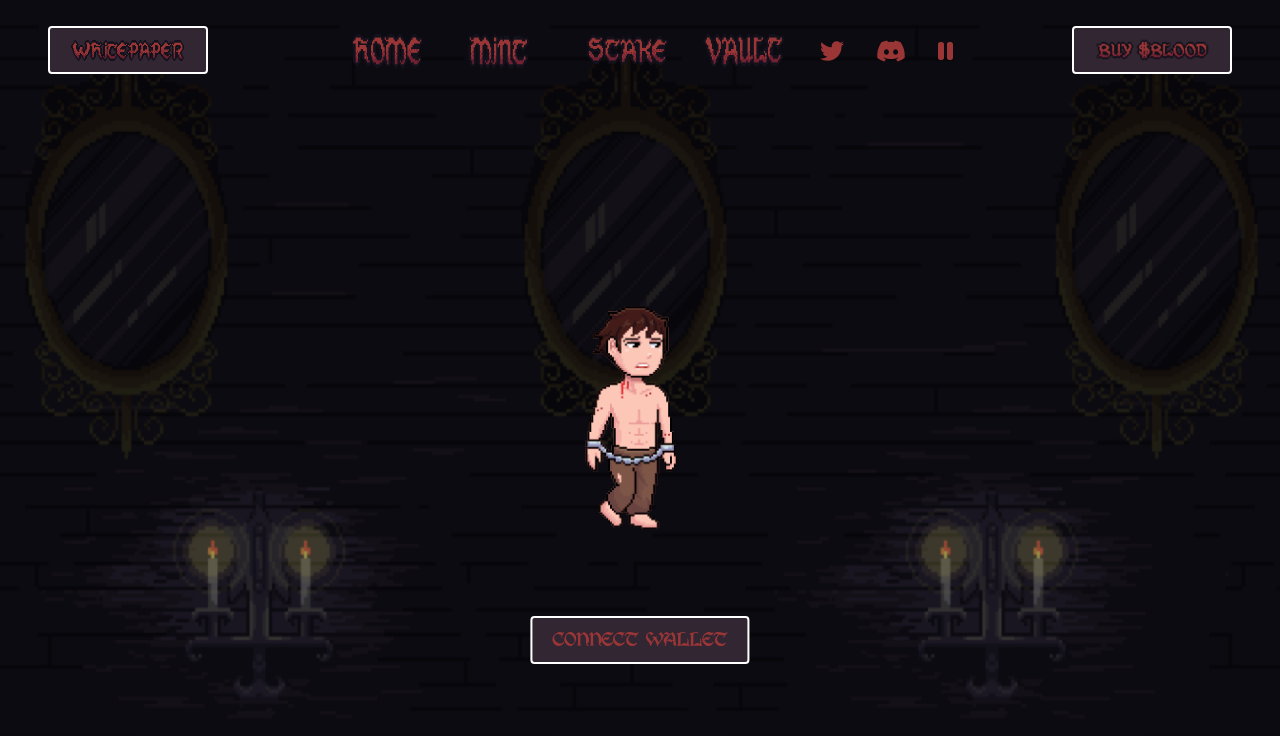
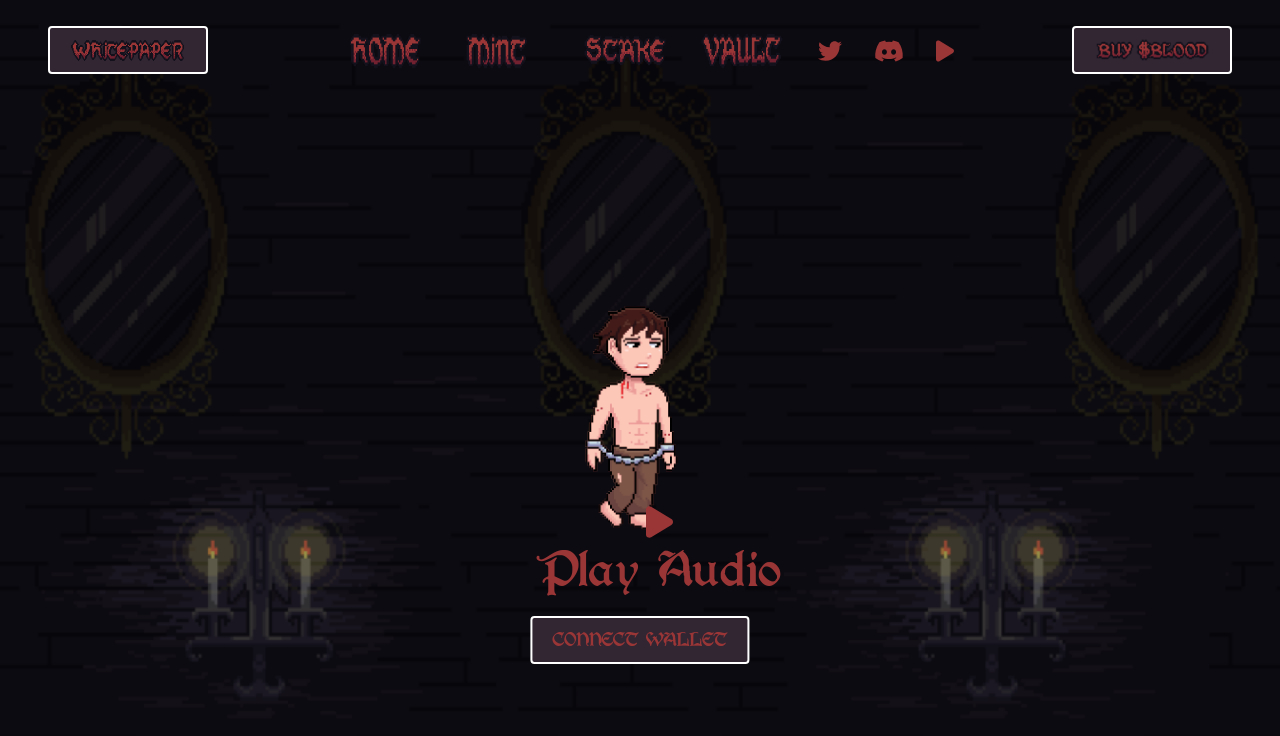
Before and after one commit to ebryan9/stranger-creatures, a React (Create React App) app: page /game in a window 1280 px wide. Shown: the top 736 px of the page. Built offline with nearby package versions, Linux system fonts and the light colour scheme.

Commit message:
Add Audio Buttons

```diff
--- a/src/App.tsx
+++ b/src/App.tsx
@@ -1,5 +1,5 @@
 import React from 'react';
-import { Route, Routes } from 'react-router-dom';
+import { Link, Route, Routes, useLocation } from 'react-router-dom';
 
 import Home from './components/home/Home';
 import Game from './components/game/Game';
@@ -7,22 +7,39 @@ import Mint from './components/mint/Mint';
 import Stake from './components/stake/Stake';
 import Whitepaper from './components/whitepaper/Whitepaper';
 import Vault from './components/vault/Vault';
-import Landing from './components/landing/Landing';
+import LandingPlayButton from './components/common/LandingPlayButton';
 
-// import { AudioContext } from "./state/AudioContext";
-
-// import audio from './assets/audio/loops_strange.mp3';
-// import audioLanding from './assets/audio/loops_strange.mp3';
+import enter from './assets/img/enter-the-castle.png';
+import SiteBg from './components/common/SiteBg/SiteBg';
 
 
 function App() {
-
+  const location = useLocation();
+  const hideBtn =
+    location.pathname.includes("/home") ||
+    location.pathname.includes("/mint") ||
+    location.pathname.includes("/stake") ||
+    location.pathname.includes("/vault") ||
+    location.pathname.includes("/whitepaper") ? null : <LandingPlayButton />;
 
   return (
     <>
-      <Landing />
+    <div className="container">
+      <div className="row">
+        <SiteBg />
+
+        <div>
+          <Link to="/home">
+            <img src={enter} className="centered" alt="Enter the Castle" style={{maxWidth: "450px", maxHeight: "450px" }} />
+          </Link>
+
+        </div>
+      </div>
+
+      {hideBtn}
+
+    </div>
       <Routes>
-          <Route path="/" element={<Landing />} />
           <Route path="/home" element={<Home />} />
           <Route path="/game" element={<Game />} />
           <Route path="/mint" element={<Mint />} />
--- /dev/null
+++ b/src/components/common/LandingPlayButton.tsx
@@ -0,0 +1,49 @@
+import React, { useRef, useState } from 'react';
+import { FontAwesomeIcon } from '@fortawesome/react-fontawesome';
+import { faPlay, faPause } from '@fortawesome/free-solid-svg-icons'
+
+import audio from '../../assets/audio/start_strange.mp3';
+
+
+function LandingPlayButton() {
+
+    const audioRef = useRef(new Audio(audio));
+    const [playing, setPlaying] = useState(false);
+
+    const play = () => {
+      setPlaying(true);
+      audioRef.current.play()
+    };
+
+    const pause = () => {
+      setPlaying(false);
+      audioRef.current.pause();
+    };
+
+    return (
+        <>
+            <div className="row mt-5 landing-btn-container">
+                <div className="col-md-3 mx-auto text-center">
+                <button
+                        onClick={playing ? pause : play}
+                        className="btn"
+                        style={{position: "relative", width: "300px", margin: "450px auto 0", border: "none", backgroundColor: "transparent", color: "#9b3637",fontSize: "36px", zIndex: "20"}}>
+                        {playing
+                            ? <FontAwesomeIcon icon={faPause} className="bi d-block mx-auto mb-1" width="24" height="24" />
+                            : <FontAwesomeIcon icon={faPlay} className="bi d-block mx-auto mb-1" width="24" height="24" />
+                        }
+                        {playing
+                            ? "Pause Audio"
+                            : "Play Audio"
+                        }
+
+
+                </button>
+
+                </div>
+            </div>
+        </>
+    );
+}
+
+export default LandingPlayButton;
--- a/src/components/common/PlayButton.tsx
+++ b/src/components/common/PlayButton.tsx
@@ -1,56 +1,32 @@
-import React, { useRef, useEffect, useState, useCallback } from 'react';
+import React, { useRef, useState } from 'react';
 import { FontAwesomeIcon } from '@fortawesome/react-fontawesome';
 import { faPlay, faPause } from '@fortawesome/free-solid-svg-icons'
 
 import audio from '../../assets/audio/loops_strange.mp3';
-import { useLocation } from 'react-router-dom';
 
 
 function PlayButton() {
 
     const audioRef = useRef(new Audio(audio));
-    const [playing, setPlaying] = useState(true);
+    const [playing, setPlaying] = useState(false);
 
-    const currentWindow: any = useRef(null);
-    const location = useLocation();
+    const play = () => {
+      setPlaying(true);
+      audioRef.current.play()
+    };
 
-    const playPause = () => setPlaying(!playing);
-
-    const linkHandler = useCallback(() => {
-
-        const url = location.pathname;
-        currentWindow.current = window.location.href=`${url}`;
-        setPlaying(false);
-
-    }, [location.pathname]);
-
-    useEffect(() => {
-        playing ? audioRef.current.play() : audioRef.current.pause();
-      },
-      [playing]
-    );
-
-    useEffect(() => {
-
-        let audio = audioRef.current;
-
-        audio.addEventListener('ended', linkHandler);
-        return () => {
-          audio.removeEventListener('ended', linkHandler);
-
-          if (currentWindow && currentWindow.current) {
-              audio.pause();
-          }
-        };
-      }, [linkHandler]);
+    const pause = () => {
+      setPlaying(false);
+      audioRef.current.pause();
+    };
 
     return (
         <>
             <button
-                onClick={playPause}
+                onClick={playing ? pause : play}
                 className="nav-link px-3 link-secondary"
                 style={{border: "none", backgroundColor: "transparent", color: "#9b3637", marginTop: "9px", fontSize: "24px"}}>
-                {playing
+                 {playing
                     ? <FontAwesomeIcon icon={faPause} className="bi d-block mx-auto mb-1" width="24" height="24" />
                     : <FontAwesomeIcon icon={faPlay} className="bi d-block mx-auto mb-1" width="24" height="24" />
                 }
--- a/src/components/common/header/Header.tsx
+++ b/src/components/common/header/Header.tsx
@@ -1,19 +1,13 @@
-import React, { useRef, useEffect, useState } from 'react';
+import React from 'react';
 import { FontAwesomeIcon } from '@fortawesome/react-fontawesome';
 import { faTwitter, faDiscord } from '@fortawesome/free-brands-svg-icons';
-import { Link, useLocation } from 'react-router-dom';
+import { Link } from 'react-router-dom';
 import PlayButton from '../PlayButton';
 import whitepaper from '../../../assets/img/titles/whitepaper.png';
 import buy from '../../../assets/img/titles/buyblood.png';
 
 
 function Header() {
-    const location = useLocation();
-
-    const getPath = () => {
-        console.log("!!!!!!!! location ", location.pathname);
-        (window as any).dispatchEvent(new CustomEvent("pathChange", { detail: { location: location.pathname } }));
-    }
 
     return (
         <>
@@ -21,7 +15,7 @@ function Header() {
             <div className="d-flex align-items-center col-md-2 mb-2 mb-md-0 text-dark text-decoration-none">
                 <Link to="/whitepaper"
                     className="btn-default btn-whitepaper"
-                    onClick={getPath}>
+                    >
                     <img src={whitepaper} alt="Whitepaper" width="116" height="24" />
                 </Link>
             </div>
@@ -30,28 +24,28 @@ function Header() {
                 <li>
                     <Link to="/home"
                     className="nav-link px-3 link-secondary"
-                    onClick={getPath}>
+                    >
                         <span className="home">Home</span>
                     </Link>
                 </li>
                 <li>
                     <Link to="/mint"
                         className="nav-link px-3 link-secondary"
-                        onClick={getPath}>
+                        >
                         <span className="mint">Mint</span>
                     </Link>
                 </li>
                 <li>
                     <Link to="/stake"
                         className="nav-link px-3 link-secondary"
-                        onClick={getPath}>
+                        >
                         <span className="stake">Stake</span>
                     </Link>
                 </li>
                 <li>
                     <Link to="/vault"
                         className="nav-link px-3 link-secondary"
-                        onClick={getPath}>
+                        >
                         <span className="vault">Vault</span>
                     </Link>
                 </li>
--- a/src/components/landing/Landing.tsx
+++ /dev/null
@@ -1,46 +0,0 @@
-import enter from '../../assets/img/enter-the-castle.png';
-import SiteBg from '../common/SiteBg/SiteBg';
-
-import React,  { useEffect, useState } from 'react';
-import { Link } from 'react-router-dom';
-
-import ReactAudioPlayer from 'react-audio-player';
-
-import audio from '../../assets/audio/start_strange.mp3';
-
-function Landing() {
-
-    const [mute, setMute] = useState(false);
-
-    const pause = () => {
-        setMute(true);
-    }
-
-    return (
-        <>
-      <div className="container">
-        <div className="row">
-          <SiteBg />
-          <div>
-            <Link to="/home" onClick={pause}>
-              <img src={enter} className="centered" alt="Enter the Castle" style={{maxWidth: "450px", maxHeight: "450px" }}/>
-            </Link>
-
-                <ReactAudioPlayer
-                    src={audio}
-                    autoPlay={true}
-                    loop={true}
-                    controls={true}
-                    muted={mute}
-                    style={{visibility: "hidden"}}
-                />
-          </div>
-        </div>
-      </div>
-
-        </>
-    );
-
-}
-
-export default Landing;
```
Also changed, not shown: src/components/audio/audio.tsx (deleted, +0 -23 lines).
